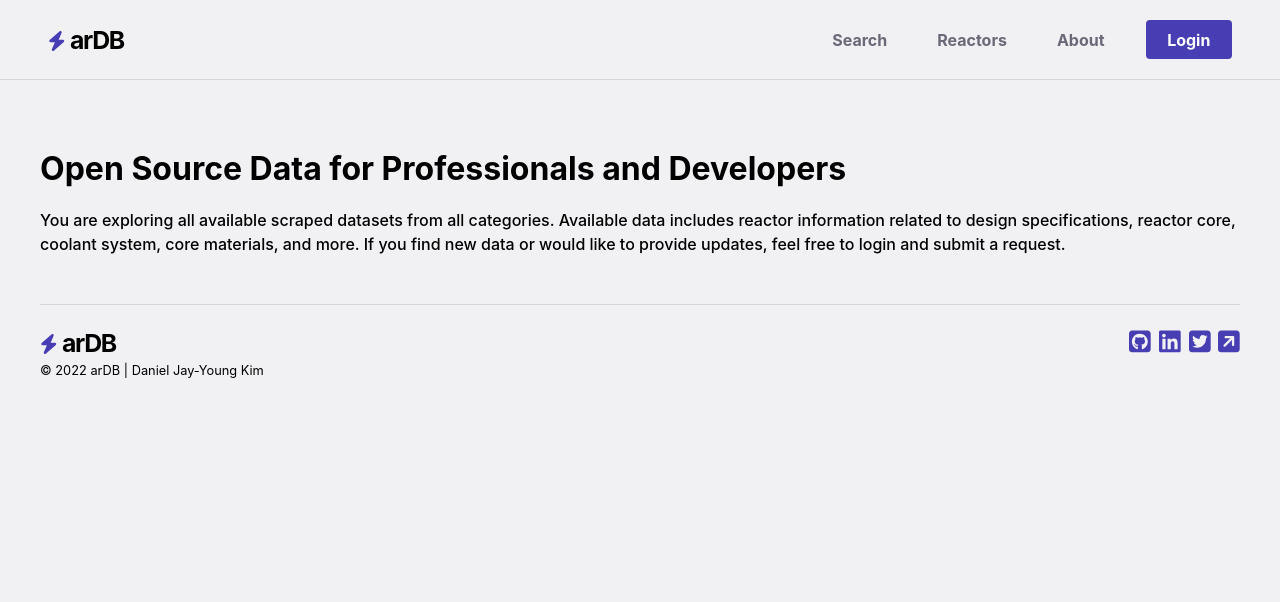
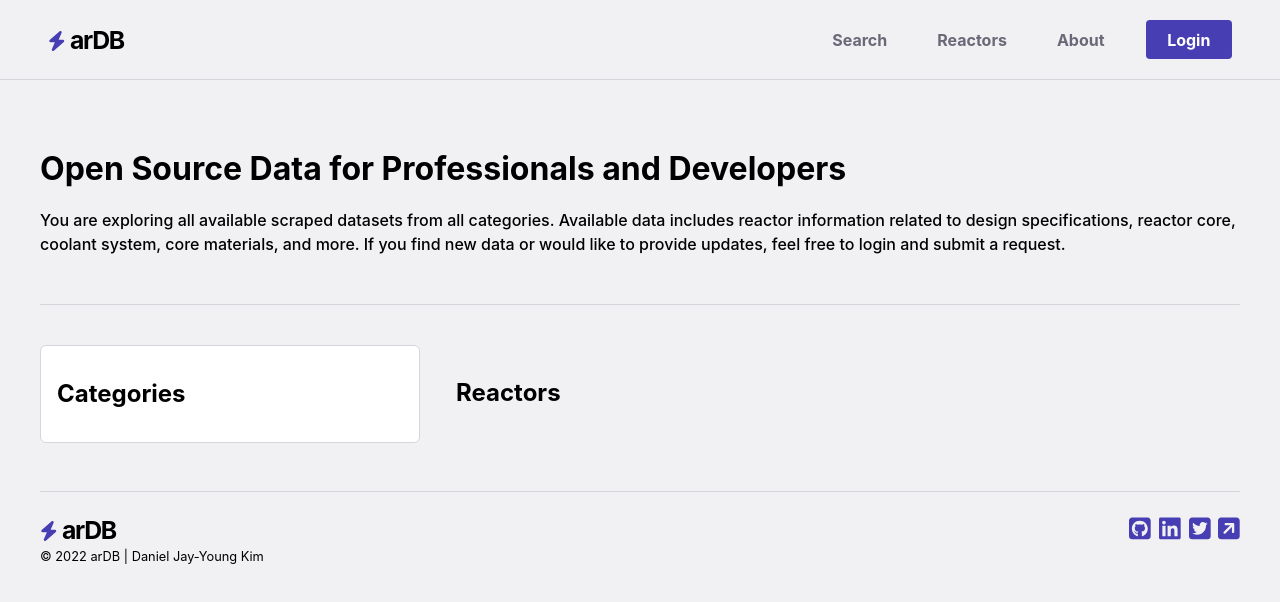
Before and after one commit to danjkim21/adv-nuclear-reactor-client, a React (Vite) app: page /reactors in a window 1280 px wide. Shown: the top 602 px of the page. Built offline with nearby package versions, Linux system fonts and the light colour scheme; no server answers.

Commit message:
added columns for categories filter and all reactors

```diff
--- a/src/pages/Reactors.jsx
+++ b/src/pages/Reactors.jsx
@@ -1,7 +1,7 @@
 import '../assets/App.css';
 import Footer from '../components/Footer';
 
-function Reactors() {
+function Reactors({ data }) {
   return (
     <section className='section__reactors'>
       <div className='container container__reactors'>
@@ -16,6 +16,18 @@ function Reactors() {
           to login and submit a request.
         </p>
       </div>
+      <div className='container container__flex'>
+        <div className='col col--side'>
+          <div className='container__sidebar'>
+            <h2>Categories</h2>
+          </div>
+        </div>
+        <div className='col col--main'>
+          <div className='container__scrollMain'>
+            <h2>Reactors</h2>
+          </div>
+        </div>
+      </div>
       <Footer />
     </section>
   );
```
Also changed, not shown: src/assets/App.css.
